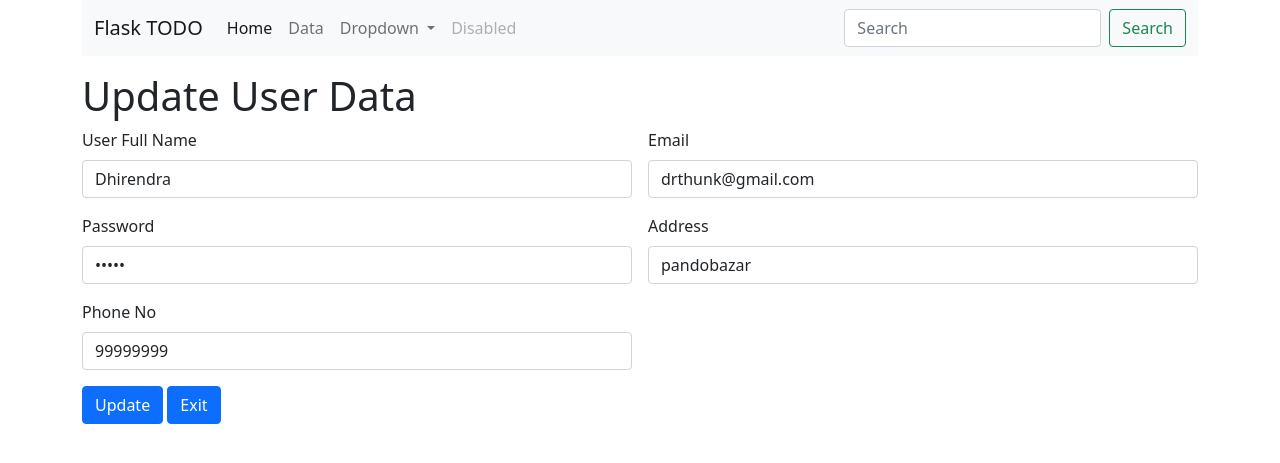
After one commit to DhirendraThakur/flaskminiproject, a Flask app: page /updateuser/1 in a window 1280 px wide. The commit adds this page. Shown: the top 463 px of the page. Run offline with Flask 3, Linux system fonts and the light colour scheme; data comes from the database, SQL or seed files in the repository; both versions use the stored data as it was after the commit.

Commit message:
Registered user can find their data and can be update and delete

```diff
--- a/app.py
+++ b/app.py
@@ -85,6 +85,29 @@ def update(sno):
     todo = Todo.query.filter_by(sno=sno).first()
     return render_template('update.html', todo=todo)
 
+@app.route('/updateuser/<int:reg_no>', methods =['GET', 'POST'])
+def updateuser(reg_no):
+    if request.method=='POST':
+        fullname =request.form['fullname']
+        email = request.form['email']
+        password = request.form['password']
+        address = request.form['address']
+        phone = request.form['phone']
+        register_user = Register_user.query.filter_by(reg_no=reg_no).first()
+        register_user.fullname = fullname
+        register_user.email = email
+        register_user.password = password
+        register_user.address = address
+        register_user.phone = phone
+
+        db.session.add(register_user)
+        db.session.commit()
+        return redirect("/userdata")
+    register_user = Register_user.query.filter_by(reg_no=reg_no).first()
+    return render_template('updateuser.html', register_user=register_user)
+
+
+
 @app.route('/delete/<int:sno>')
 def delete(sno):
     todo = Todo.query.filter_by(sno=sno).first()
--- /dev/null
+++ b/templates/updateuser.html
@@ -0,0 +1,34 @@
+{% extends "base.html" %}
+{% block body %}
+
+
+  <div class ="container my-3" >
+    <h1> Update User Data</h1>
+    <form action ="/updateuser/{{register_user.reg_no}}" method = "POST" class="row g-3">
+      <div class="col-md-6">
+        <label for="fullname" class="form-label">User Full Name</label>
+        <input type="text" class="form-control" name="fullname" value ="{{register_user.fullname}}" id="fullname" placeholder="Full Name">
+      </div>
+      <div class="col-md-6">
+        <label for="email" class="form-label">Email</label>
+        <input type="text" class="form-control" name="email" value ="{{register_user.email}}" id="email" placeholder="@gmail.com">
+      </div>
+      <div class="col-6">
+        <label for="password" class="form-label">Password</label>
+        <input type="Password" class="form-control" name="password" value ="{{register_user.password}}" id="password" placeholder="*****">
+      </div>
+      <div class="col-6">
+        <label for="address" class="form-label">Address</label>
+        <input type="text" class="form-control" name="address" value ="{{register_user.address}}" id="address" placeholder="Your Address">
+      </div>
+      <div class="col-6">
+        <label for="phone" class="form-label">Phone No</label>
+        <input type="text" class="form-control" name="phone" value ="{{register_user.phone}}" id="phone" placeholder="+977 ....">
+      </div>
+
+      <div class="col-12">
+        <button type="submit" class="btn btn-primary">Update</button>
+        <button type="Exit" class="btn btn-primary">Exit</button>
+      </div>
+    </form>
+{% endblock body %}
--- a/templates/userdata.html
+++ b/templates/userdata.html
@@ -25,7 +25,7 @@
             <td>{{register_user.address}}</td>
             <td>{{register_user.phone}}</td>
             <td>
-                <a href="/update/{{register_user.reg_no}}" type="button" class="btn btn-outline-success btn-sm mx-1">Update</button>
+                <a href="/updateuser/{{register_user.reg_no}}" type="button" class="btn btn-outline-success btn-sm mx-1">Update</button>
                 <a href="/delete_userdata/{{register_user.reg_no}}" type="button" class="btn btn-outline-warning btn-sm mx-1">Delete</button>
             </td>
 
```
Also changed, not shown: instance/todo.db.
